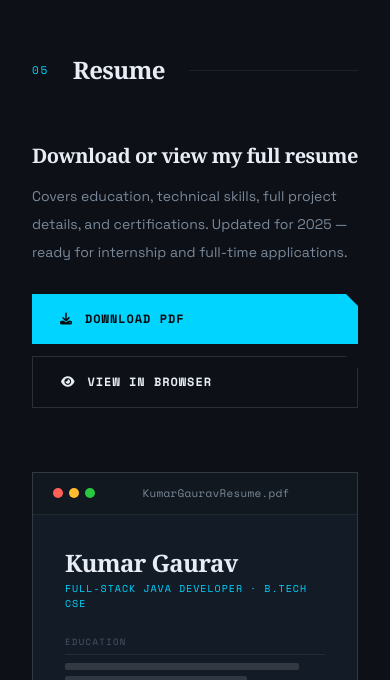
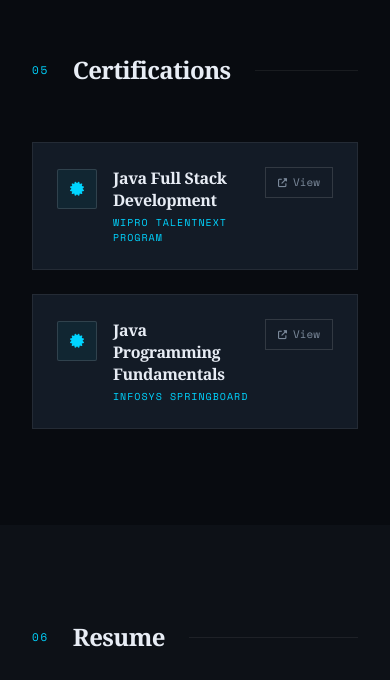
Before and after one commit to Kumargaurav126/My-Portfolio, a React (Vite) app: page / in a window 390 px wide. Shown: the part 7664-8344 px from the top of the page. Built offline with nearby package versions, Linux system fonts and the light colour scheme; a web font is replaced by a local one.

Commit message:
added certifications

```diff
--- a/src/App.jsx
+++ b/src/App.jsx
@@ -7,6 +7,7 @@ import Resume from "./components/Resume";
 import Contact from "./components/Contact";
 import Footer from "./components/Footer";
 import Education from "./components/Education";
+import Certifications from "./components/Certifications";
 
 export default function App() {
   return (
@@ -17,6 +18,7 @@ export default function App() {
       <Projects />
       <Education />
       <Achievements />
+      <Certifications />
       <Resume />
       <Contact />
       <Footer />
--- /dev/null
+++ b/src/components/Certifications.jsx
@@ -0,0 +1,70 @@
+import { SectionHeader } from "./Shared";
+
+const CERTIFICATIONS = [
+  {
+    title: "Java Full Stack Development",
+    issuer: "Wipro TalentNext Program",
+    icon: "fas fa-certificate",
+    link: "https://drive.google.com/file/d/1R4Yynhh-yy2Ff27d1rJqzo1L9770-foO/view?usp=sharing",
+  },
+  {
+    title: "Java Programming Fundamentals",
+    issuer: "Infosys Springboard",
+    icon: "fas fa-certificate",
+    link: "https://drive.google.com/file/d/1jjuMFxQbzN7YtfZq4mtBVtG2ETriO7ro/view?usp=sharing",
+  },
+];
+
+export default function Certifications() {
+  return (
+    <section id="certifications" className="px-8 md:px-16 py-24 bg-bg">
+      <SectionHeader num="05" title="Certifications" />
+
+      <div className="grid grid-cols-1 md:grid-cols-2 gap-6 max-w-4xl">
+        {CERTIFICATIONS.map((cert, i) => (
+          <div
+            key={cert.title}
+            className="project-card bg-card border border-border p-6 animate-reveal"
+            style={{ animationDelay: `${i * 0.15}s`, animationFillMode: "both" }}
+          >
+            <div className="flex items-start justify-between gap-4">
+
+              {/* Left — icon + title + issuer */}
+              <div className="flex items-start gap-4">
+                <div
+                  className="w-10 h-10 rounded-sm border border-border2 flex items-center justify-center flex-shrink-0 mt-0.5"
+                  style={{ background: "rgba(0,212,255,0.06)" }}
+                >
+                  <i className={`${cert.icon} text-accent text-sm`} />
+                </div>
+                <div>
+                  <h3 className="font-serif font-black text-base text-ink tracking-tight leading-snug">
+                    {cert.title}
+                  </h3>
+                  <p className="font-mono text-[10px] text-accent tracking-[0.1em] uppercase mt-1">
+                    {cert.issuer}
+                  </p>
+                </div>
+              </div>
+
+              {/* Right — view link */}
+              <a
+                href={cert.link}
+                target="_blank"
+                rel="noopener noreferrer"
+                className="flex-shrink-0 flex items-center gap-1.5 font-mono text-[11px] text-muted
+                           border border-border2 px-3 py-1.5
+                           hover:border-accent hover:text-accent
+                           transition-all duration-200"
+              >
+                <i className="fas fa-external-link-alt text-[9px]" />
+                View
+              </a>
+
+            </div>
+          </div>
+        ))}
+      </div>
+    </section>
+  );
+}
--- a/src/components/Contact.jsx
+++ b/src/components/Contact.jsx
@@ -7,7 +7,7 @@ export default function Contact() {
 
   return (
     <section id="contact" className="px-8 md:px-16 py-24">
-      <SectionHeader num="06" title="Contact" />
+      <SectionHeader num="07" title="Contact" />
 
       <div
         ref={ref}
--- a/src/components/Resume.jsx
+++ b/src/components/Resume.jsx
@@ -121,7 +121,7 @@ export default function Resume() {
 
   return (
     <section id="resume" className="px-8 md:px-16 py-24 bg-bg2">
-      <SectionHeader num="05" title="Resume" />
+      <SectionHeader num="06" title="Resume" />
 
       <div className="grid grid-cols-1 lg:grid-cols-[1fr_1.4fr] gap-16 items-start">
         {/* Left: text + buttons */}
```
